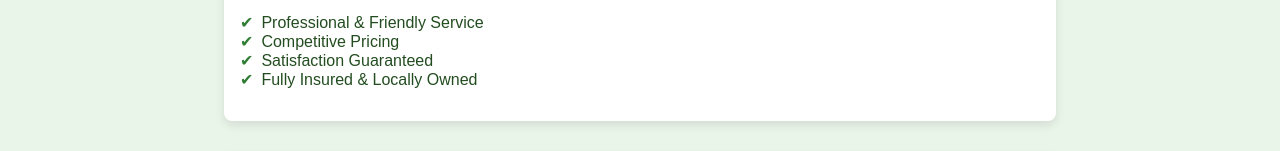
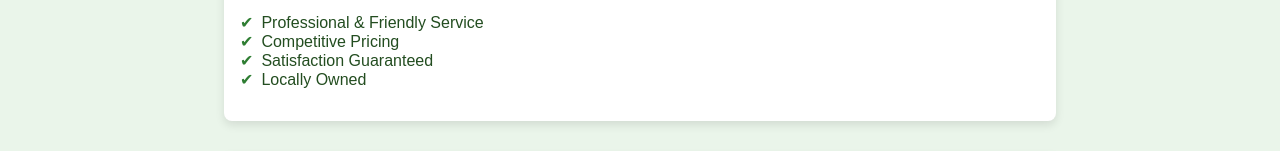
Before and after one commit to NwCalgaryLawns/Royal-Oak-Lawncare, a plain HTML site: page index.html in a window 1280 px wide. Shown: the part 505-656 px from the top of the page. Drawn offline with Linux system fonts and the light colour scheme.

Commit message:
Update index.html

```diff
--- a/index.html
+++ b/index.html
@@ -89,7 +89,7 @@
       <li>Professional & Friendly Service</li>
       <li>Competitive Pricing</li>
       <li>Satisfaction Guaranteed</li>
-      <li>Fully Insured & Locally Owned</li>
+      <li>Locally Owned</li>
     </ul>
   </section>
 
```
